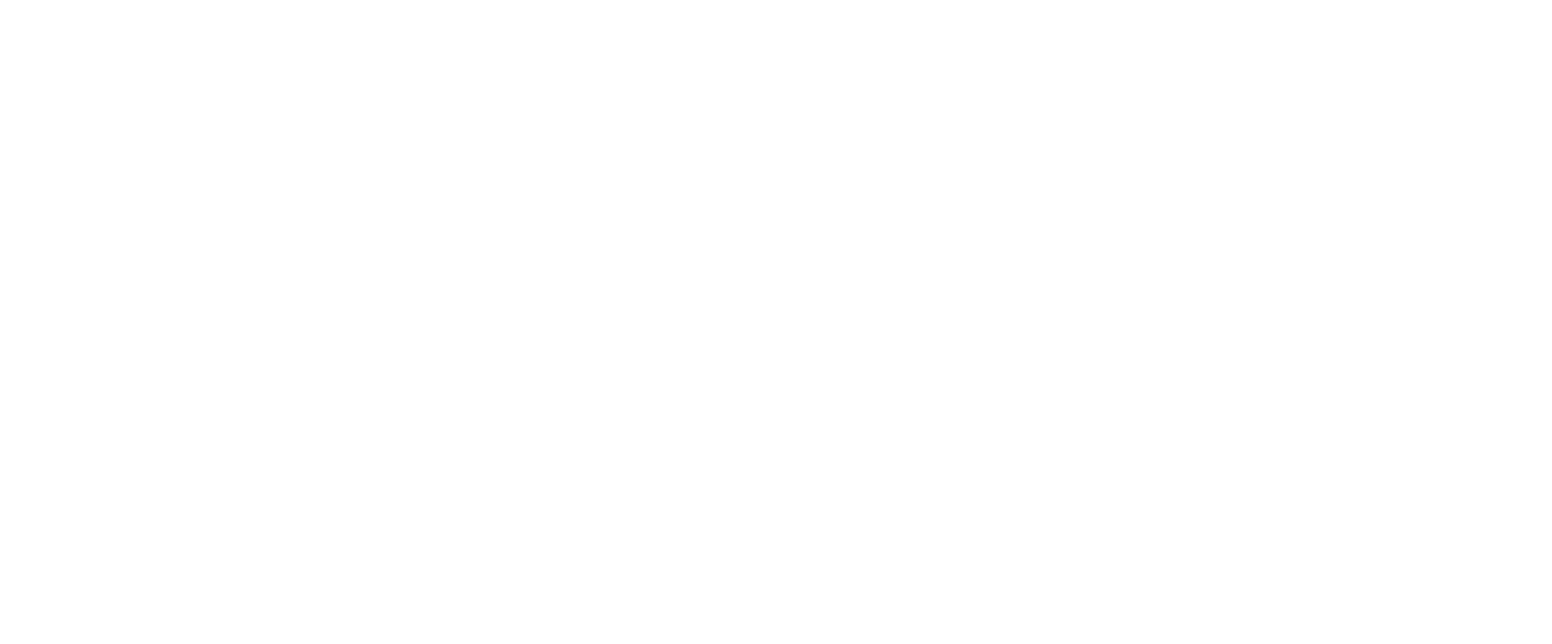
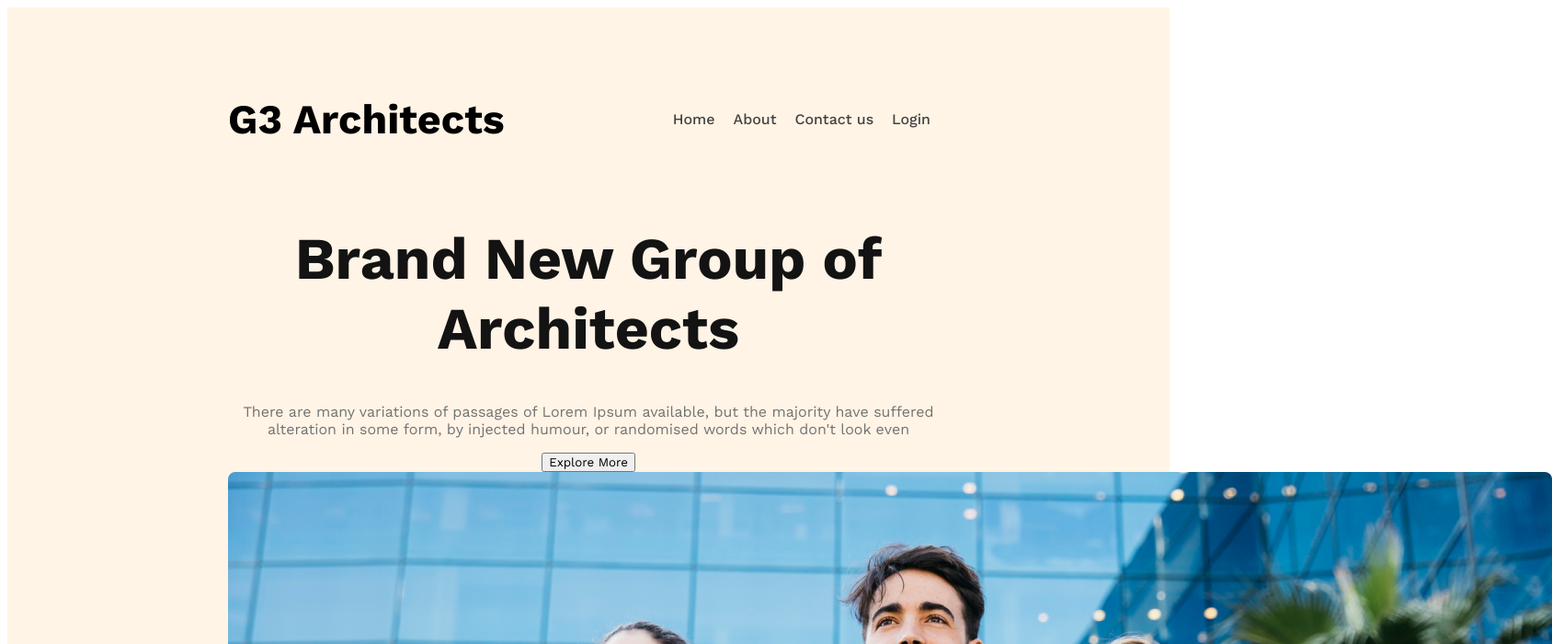
Before and after one commit to abdullahadel673/G3-architect-webside, a plain HTML site: page index.html in a window 1280 px wide. Shown: the top 700 px of the page at 92% size, 1688 px wide, since content can reach past the window. Drawn offline with nearby package versions, Linux system fonts and the light colour scheme.

Commit message:
banner content added

```diff
--- a/index.html
+++ b/index.html
@@ -12,6 +12,26 @@
 <body>
     <header>
 
+        <nav>
+            <h3 class="nav-tittle">G3 Architects</h3>
+            <ul>
+                <li><a href="">Home</a></li>
+                <li><a href="">About</a></li>
+                <li><a href="">Contact us</a></li>
+                <li><a href="">Login</a></li>
+            </ul>
+        </nav>
+        <div class="banner">
+            <div class="banner-content">
+                <h1 class="banner-tittle">Brand New Group of Architects</h1>
+                <p class="banner-description">There are many variations of passages of Lorem Ipsum available, but the
+                    majority have suffered alteration
+                    in some form, by injected humour, or randomised words which don't look even</p>
+                <button class="btn-primary">Explore More</button>
+            </div>
+            <img src="images/banner.png" alt="">
+        </div>
+
     </header>
     <main>
 
--- a/styles/architect.css
+++ b/styles/architect.css
@@ -0,0 +1,59 @@
+@import url('https://fonts.googleapis.com/css2?family=Inter:ital,opsz,wght@0,14..32,100..900;1,14..32,100..900&family=Merriweather:wght@300;400;700&family=Work+Sans:ital,wght@0,100..900;1,100..900&display=swap');
+
+* {
+    font-family: 'work sans', sans-serif;
+}
+
+header {
+    background: rgba(255, 144, 14, 0.1);
+    padding: 50px 240px;
+}
+
+nav {
+    display: flex;
+    justify-content: space-between;
+}
+
+.nav-tittle {
+    font-size: 2.8rem;
+    font-weight: 700;
+}
+
+
+
+nav ul {
+    display: flex;
+    list-style: none;
+    align-items: center;
+}
+
+nav li {
+    font-size: 1rem;
+    font-weight: 500;
+
+
+}
+
+nav a {
+    text-decoration: none;
+    margin-right: 20px;
+    color: rgb(66, 66, 66);
+}
+
+.banner-content {
+    max-width: 800px;
+    text-align: center;
+    margin: 0 auto;
+}
+
+.banner-tittle {
+    color: rgb(19, 19, 19);
+    font-size: 4rem;
+    font-weight: 700;
+
+}
+
+.banner-description {
+    color: rgb(114, 114, 114);
+    font-weight: 400;
+}
```
